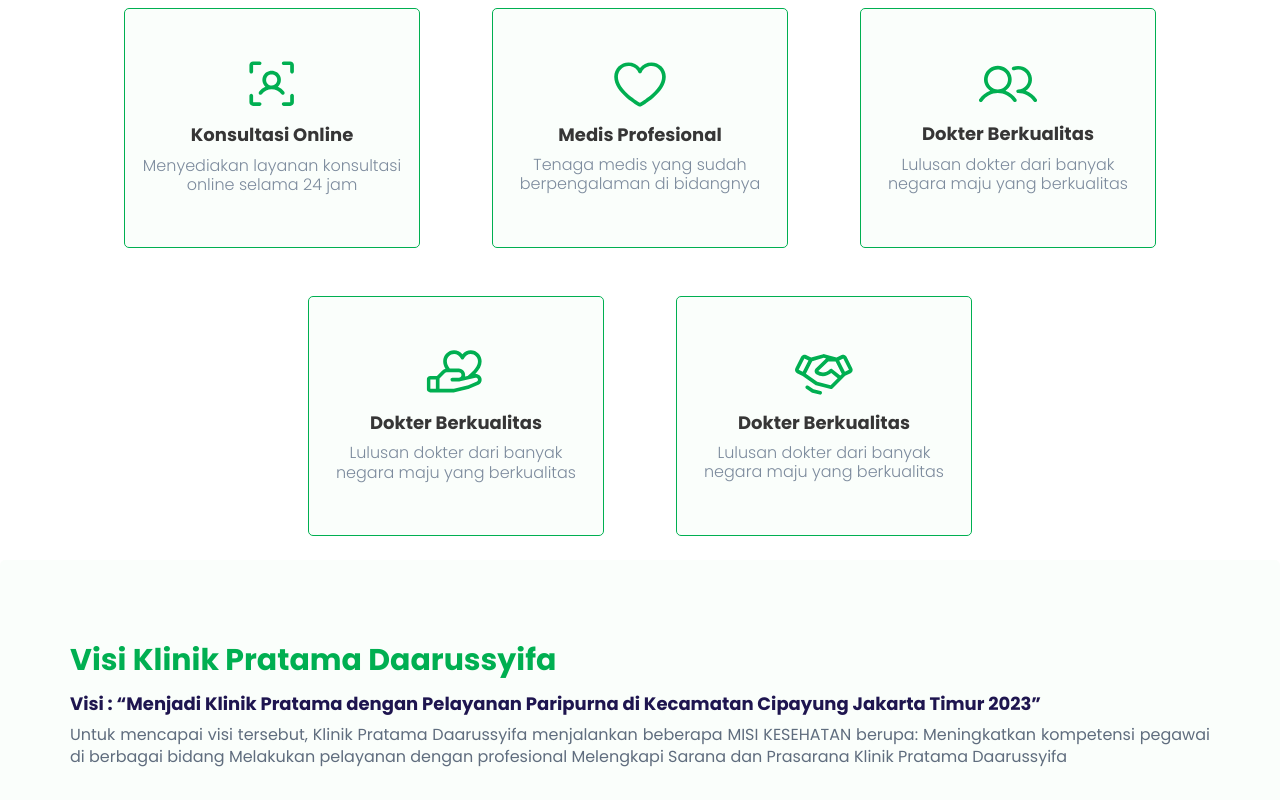
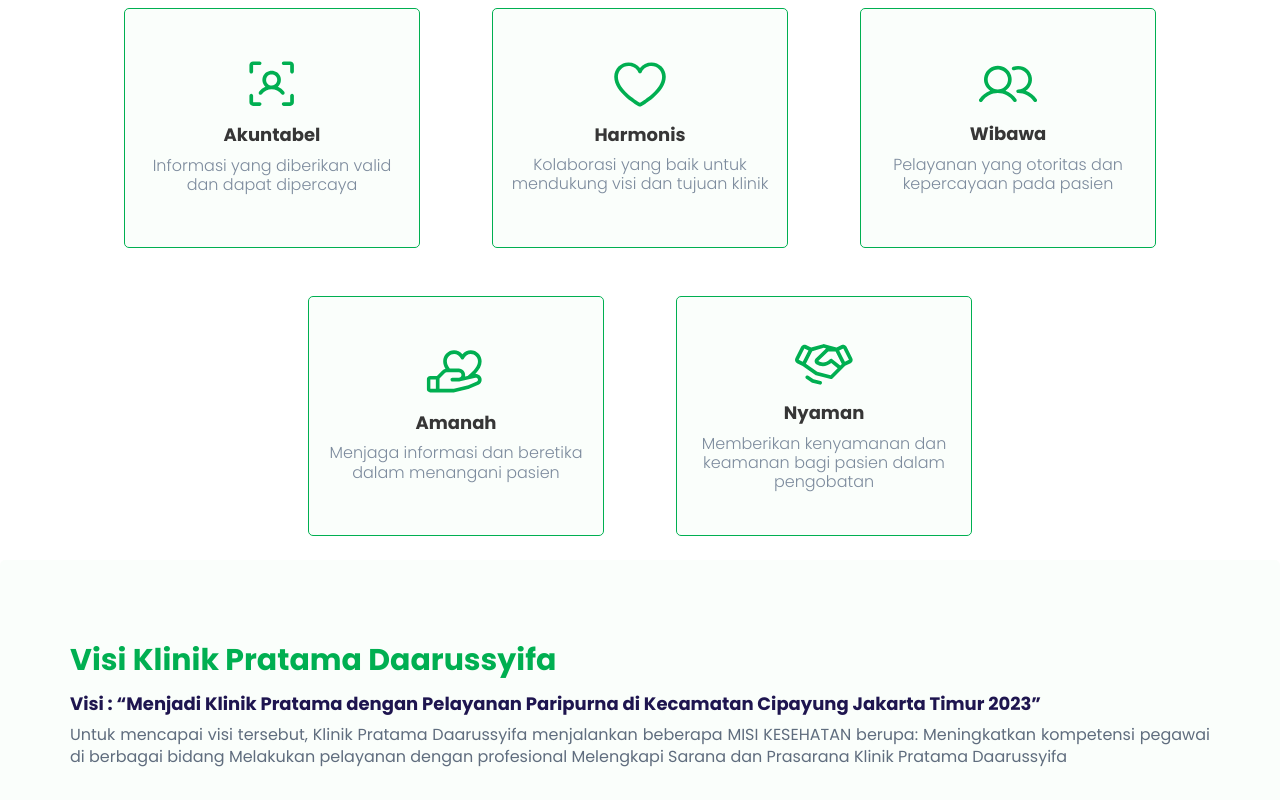
Before and after one commit to alfitosans/klinik-daarusyifa, a React (Vite) app: page / in a window 1280 px wide. Shown: the part 740-1540 px from the top of the page. Built offline with nearby package versions, Linux system fonts and the light colour scheme; no server answers.

Commit message:
update footer

```diff
--- a/src/components/Footer.jsx
+++ b/src/components/Footer.jsx
@@ -76,7 +76,7 @@
                   <span className="fw-normal">pratamadsf@gmail.com</span>
 
                   <span>Jl. Monumen Pancasila Sakti No.45, Jaktim</span>
-                  <span>0822-8903-9601</span>
+                  <span>0818-0483-1774</span>
                 </div>
               </div>
             </div>
--- a/src/components/Landing.jsx
+++ b/src/components/Landing.jsx
@@ -57,7 +57,7 @@
       <section className="service">
         <div className="">
           <h1 className="a-text d-flex mt-5">Tata Nilai AHWAN</h1>
-          <h5 className="text-center mb-5">
+          <h5 className="text-center mb-5 mx-3">
             Semua Staff klinik pratama Daarusyifa telah berikrar untuk
             memberikan pelayanan <br></br>kesehatan masyarakat dengan tata Nilai
             yaitu AHWAN :
@@ -72,9 +72,9 @@
                 <div className="item-service">
                   <div className="card-service d-flex flex-column align-items-center justify-content-center">
                     <img src={Online} alt="" />
-                    <h3 className="text-center mx-2">Konsultasi Online</h3>
+                    <h3 className="text-center mx-2">Akuntabel</h3>
                     <h6 className="text-center2 mx-3">
-                      Menyediakan layanan konsultasi online selama 24 jam
+                      Informasi yang diberikan valid dan dapat dipercaya
                     </h6>
                   </div>
                 </div>
@@ -87,9 +87,10 @@
                 <div className="item-service">
                   <div className="card-service d-flex flex-column align-items-center justify-content-center">
                     <img src={History} alt="" />
-                    <h3 className="text-center mx-2">Medis Profesional</h3>
+                    <h3 className="text-center mx-2">Harmonis</h3>
                     <h6 className="text-center2 mx-3">
-                      Tenaga medis yang sudah berpengalaman di bidangnya
+                      Kolaborasi yang baik untuk mendukung visi dan tujuan
+                      klinik
                     </h6>
                   </div>
                 </div>
@@ -102,9 +103,9 @@
                 <div className="item-service">
                   <div className="card-service d-flex flex-column align-items-center justify-content-center">
                     <img src={Users} alt="" />
-                    <h3 className="text-center mx-2">Dokter Berkualitas</h3>
+                    <h3 className="text-center mx-2">Wibawa</h3>
                     <h6 className="text-center2 mx-3">
-                      Lulusan dokter dari banyak negara maju yang berkualitas
+                      Pelayanan yang otoritas dan kepercayaan pada pasien
                     </h6>
                   </div>
                 </div>
@@ -118,9 +119,9 @@
                 <div className="item-service">
                   <div className="card-service d-flex flex-column align-items-center justify-content-center">
                     <img src={Amanah} alt="" />
-                    <h3 className="text-center mx-2">Dokter Berkualitas</h3>
+                    <h3 className="text-center mx-2">Amanah</h3>
                     <h6 className="text-center2 mx-3">
-                      Lulusan dokter dari banyak negara maju yang berkualitas
+                      Menjaga informasi dan beretika dalam menangani pasien
                     </h6>
                   </div>
                 </div>
@@ -134,9 +135,10 @@
                 <div className="item-service">
                   <div className="card-service d-flex flex-column align-items-center justify-content-center">
                     <img src={Doctor} alt="" />
-                    <h3 className="text-center mx-2">Dokter Berkualitas</h3>
+                    <h3 className="text-center mx-2">Nyaman</h3>
                     <h6 className="text-center2 mx-3">
-                      Lulusan dokter dari banyak negara maju yang berkualitas
+                      Memberikan kenyamanan dan keamanan bagi pasien dalam
+                      pengobatan
                     </h6>
                   </div>
                 </div>
```
